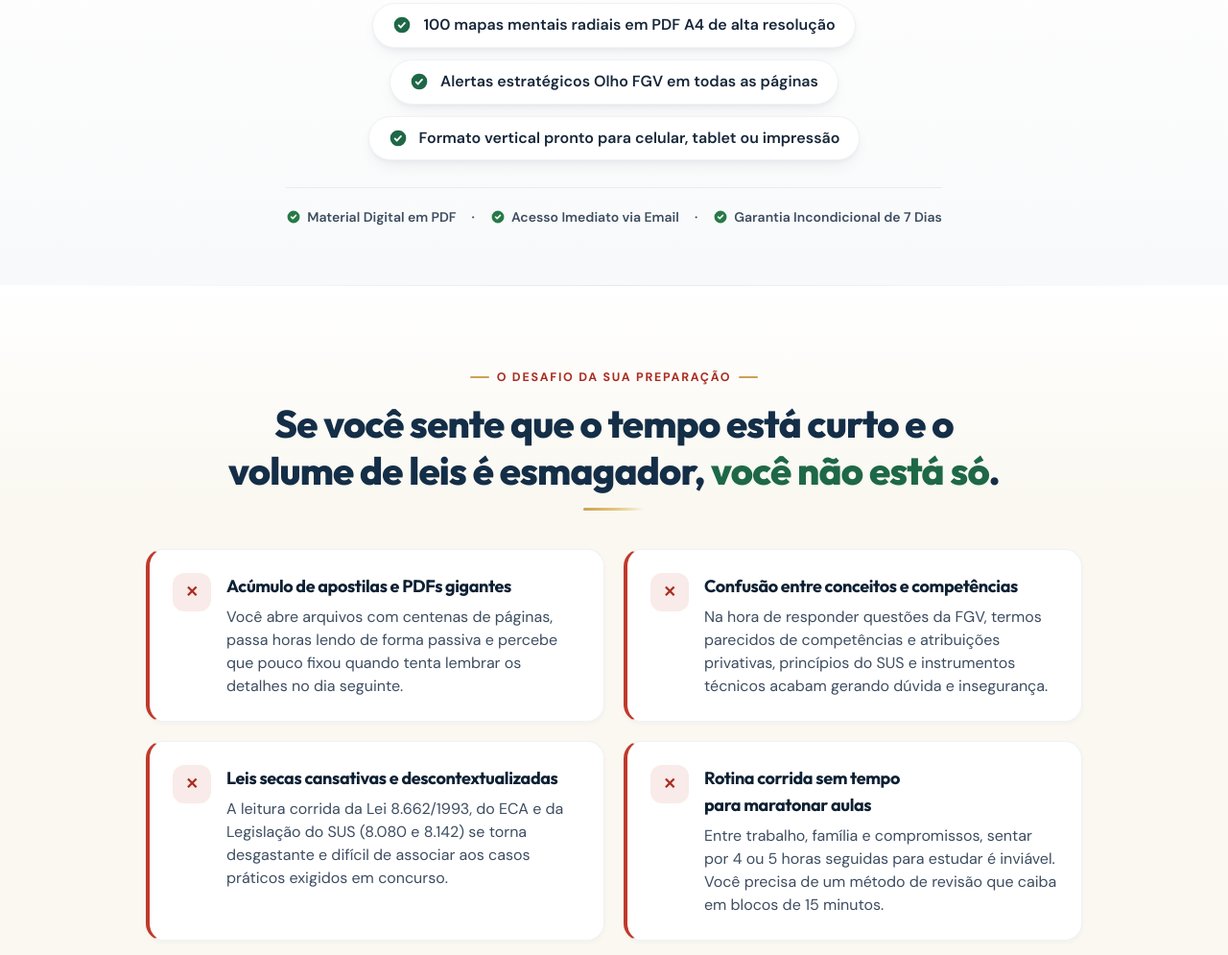
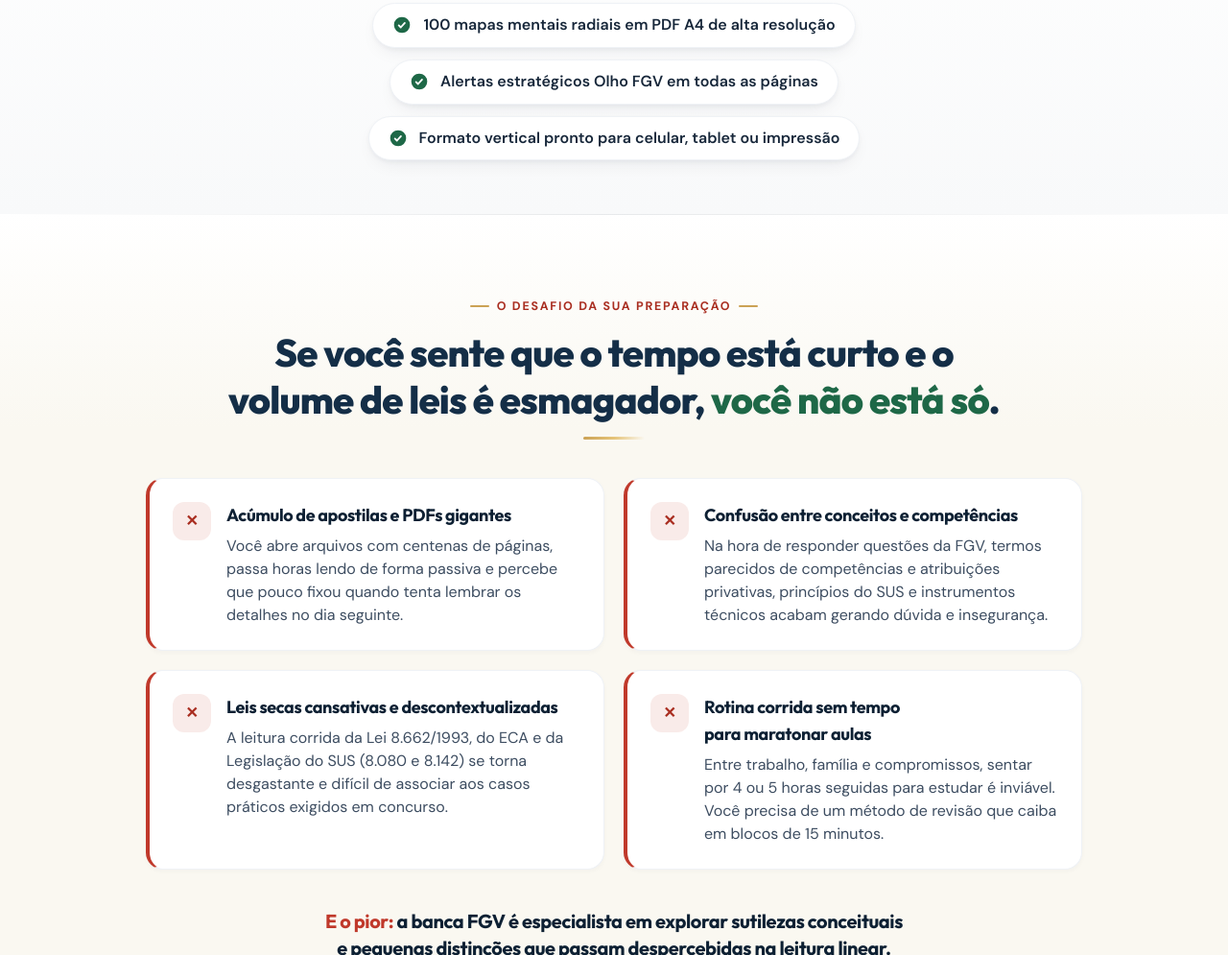
Before and after one commit to lostheus/pv-assistente-social, a plain HTML site: page index.html in a window 1280 px wide. Shown: the part 1043-2038 px from the top of the page at 96% size. Drawn offline with nearby package versions, Linux system fonts and the light colour scheme.

Commit message:
Design: Removida a secao de microcopy de confianca no final do Hero

```diff
--- a/index.html
+++ b/index.html
@@ -486,14 +486,7 @@
         </li>
       </ul>
 
-      <!-- Microcopy de Confiança -->
-      <div class="mt-7 pt-5 border-t border-ink-200/60 inline-flex flex-wrap items-center justify-center gap-4 text-xs sm:text-sm font-semibold text-ink-600">
-        <span class="inline-flex items-center gap-1.5"><svg class="w-4 h-4 text-brand-600" fill="currentColor" viewBox="0 0 20 20"><path fill-rule="evenodd" d="M10 18a8 8 0 100-16 8 8 0 000 16zm3.707-9.293a1 1 0 00-1.414-1.414L9 10.586 7.707 9.293a1 1 0 00-1.414 1.414l2 2a1 1 0 001.414 0l4-4z" clip-rule="evenodd"/></svg> Material Digital em PDF</span>
-        <span class="text-ink-300">·</span>
-        <span class="inline-flex items-center gap-1.5"><svg class="w-4 h-4 text-brand-600" fill="currentColor" viewBox="0 0 20 20"><path fill-rule="evenodd" d="M10 18a8 8 0 100-16 8 8 0 000 16zm3.707-9.293a1 1 0 00-1.414-1.414L9 10.586 7.707 9.293a1 1 0 00-1.414 1.414l2 2a1 1 0 001.414 0l4-4z" clip-rule="evenodd"/></svg> Acesso Imediato via Email</span>
-        <span class="text-ink-300">·</span>
-        <span class="inline-flex items-center gap-1.5"><svg class="w-4 h-4 text-brand-600" fill="currentColor" viewBox="0 0 20 20"><path fill-rule="evenodd" d="M10 18a8 8 0 100-16 8 8 0 000 16zm3.707-9.293a1 1 0 00-1.414-1.414L9 10.586 7.707 9.293a1 1 0 00-1.414 1.414l2 2a1 1 0 001.414 0l4-4z" clip-rule="evenodd"/></svg> Garantia Incondicional de 7 Dias</span>
-      </div>
+
 
     </div>
   </section>
```
